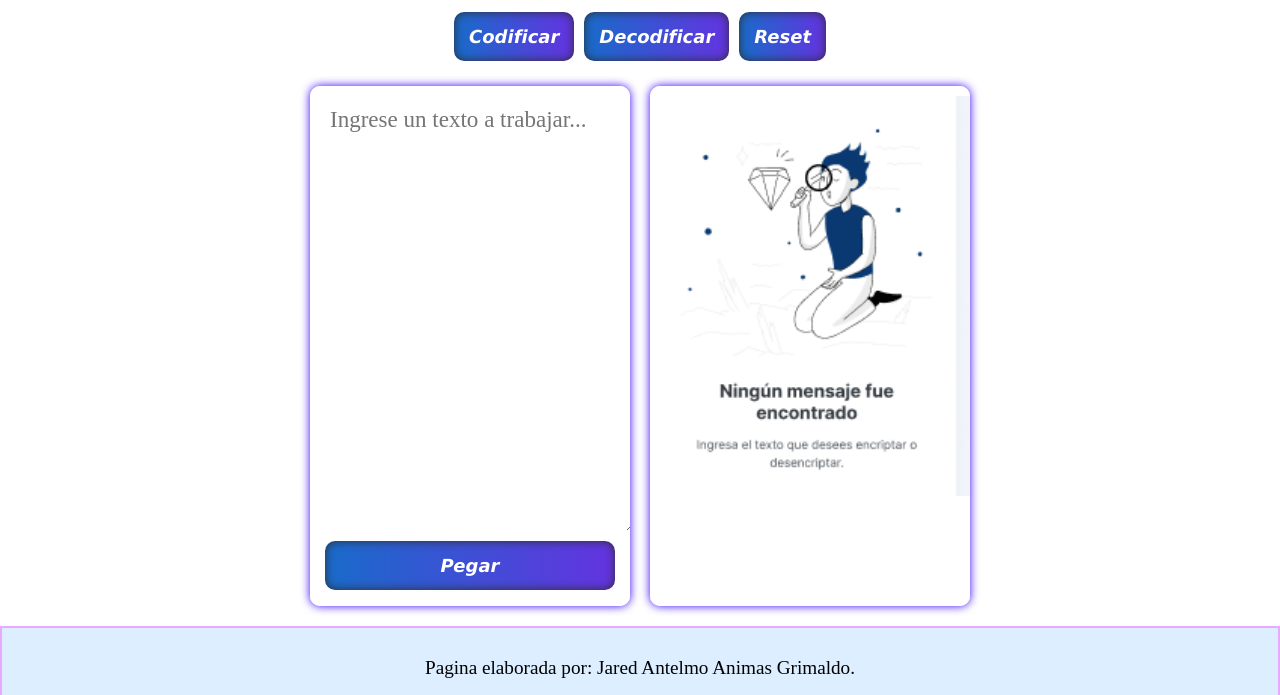
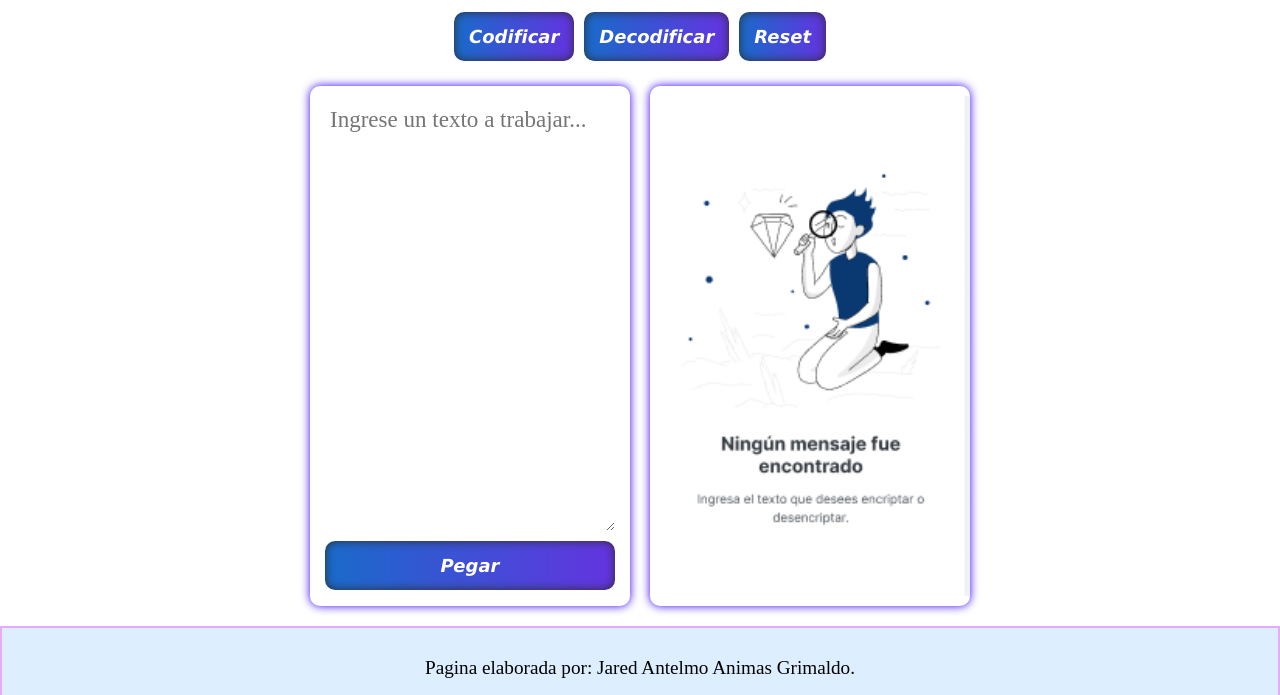
Before and after one commit to jared-animas/Encriptador-de-texto, a plain HTML site: page index.html in a window 1280 px wide. Shown: the part 76-771 px from the top of the page. Drawn offline with Linux system fonts and the light colour scheme.

Commit message:
v2-correccion

```diff
--- a/codigo.js
+++ b/codigo.js
@@ -16,6 +16,7 @@ function mostrar() {// muestra el Textarea donde se imprime el texto codificado/
     document.getElementById("Salida").style.display = "initial";
   } else {
     document.getElementById("Sin-Texto").style.display = "initial";
+    document.getElementById("Copiar").style.display = "none";
   }
 }
 
--- a/estilo.css
+++ b/estilo.css
@@ -31,7 +31,6 @@ h1 {
 .Texto-Entrada {
     padding: 10px;
     display: inline-flex;
-    overflow: auto;
     margin: 10px;
     font-size: 1.2em;
     color: rgb(0, 0, 0);
@@ -45,13 +44,11 @@ h1 {
 
 #Entrada {
     flex: content;
-    overflow: overlay;
-    overflow-anchor: auto;
     padding: 5px;
     margin: 5px;
     text-align: justify;
     font-size: 1.2em;
-    width: 300px;
+    width: auto;
     max-height: 420px;
     border: none;
 }
@@ -60,7 +57,7 @@ h1 {
     padding: 10px;
     display: inline-flex;
     flex-direction: column;
-    overflow: auto;
+    overflow: hidden;
     margin: 10px;
     font-size: 1.2em;
     color: rgb(0, 0, 0);
@@ -90,10 +87,9 @@ h1 {
 
 #Sin-Texto {
     object-fit: cover;
-    object-position: -1em;
-    width: 110%;
-    height: 80%;
-    border-radius: 10px;
+    object-position: -20px;
+    width: 340px;
+    height: 100%;
 }
 
 .presentacion {
```
